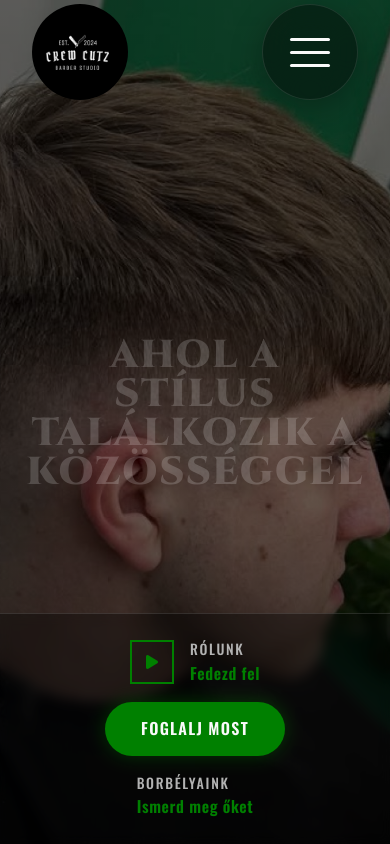
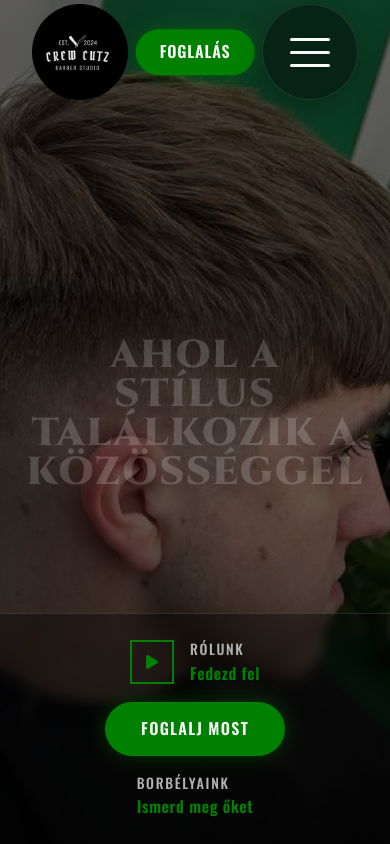
Before and after one commit to felixbodo05/Crew-Cuts, a website: page src/index.html in a window 390 px wide. Shown: the top 844 px of the page. Drawn offline with nearby package versions, Linux system fonts and the light colour scheme; a web font is replaced by a local one.

Commit message:
Új mobil Foglalás gomb a fejlécben

```diff
--- a/src/css/style.css
+++ b/src/css/style.css
@@ -466,6 +466,11 @@ img {
     font-size: 16px;
 }
 
+/* === Mobile Top Booking Button === */
+.mobile-top-booking {
+    display: none;
+}
+
 /* === Hamburger Button === */
 .hamburger {
     display: none;
@@ -562,10 +567,21 @@ img {
     transform: translateY(0);
 }
 
-.mobile-menu-overlay.active .mobile-menu-item:nth-child(1) { transition-delay: 0.1s; }
-.mobile-menu-overlay.active .mobile-menu-item:nth-child(2) { transition-delay: 0.15s; }
-.mobile-menu-overlay.active .mobile-menu-item:nth-child(3) { transition-delay: 0.2s; }
-.mobile-menu-overlay.active .mobile-menu-item:nth-child(4) { transition-delay: 0.25s; }
+.mobile-menu-overlay.active .mobile-menu-item:nth-child(1) {
+    transition-delay: 0.1s;
+}
+
+.mobile-menu-overlay.active .mobile-menu-item:nth-child(2) {
+    transition-delay: 0.15s;
+}
+
+.mobile-menu-overlay.active .mobile-menu-item:nth-child(3) {
+    transition-delay: 0.2s;
+}
+
+.mobile-menu-overlay.active .mobile-menu-item:nth-child(4) {
+    transition-delay: 0.25s;
+}
 
 .mobile-menu-item i {
     font-size: var(--font-size-xl);
@@ -618,6 +634,33 @@ img {
 
     .top-controls {
         display: none;
+    }
+
+    .mobile-top-booking {
+        display: flex;
+        position: fixed;
+        top: var(--header-center);
+        left: 50%;
+        transform: translate(-50%, -50%);
+        align-items: center;
+        background: var(--primary);
+        color: var(--text-inverse);
+        padding: 10px 24px;
+        border-radius: 9999px;
+        font-family: "Oswald", sans-serif;
+        font-weight: 600;
+        font-size: var(--font-size-base);
+        letter-spacing: 0.05em;
+        text-transform: uppercase;
+        text-decoration: none;
+        z-index: 1000;
+        box-shadow: var(--glow-orange);
+        transition: all var(--transition-base);
+    }
+
+    .mobile-top-booking:active {
+        transform: translate(-50%, -50%) scale(0.95);
+        background: var(--primary-light);
     }
 
     .hamburger {
--- a/src/index.html
+++ b/src/index.html
@@ -75,6 +75,11 @@
             </a>
         </div>
     </nav>
+
+    <!-- Mobile Top Booking Button -->
+    <a href="booking.html" class="mobile-top-booking" data-page="booking">
+        <span data-key="nav.booking">Foglalás</span>
+    </a>
 
     <!-- Hamburger Button (Mobile) -->
     <button class="hamburger" id="hamburgerBtn" aria-label="Menu">
```
Also changed, not shown: src/barbers.html (+5 -0 lines), src/booking.html (+5 -0 lines), src/contact.html (+5 -0 lines), src/portfolio.html (+5 -0 lines).
